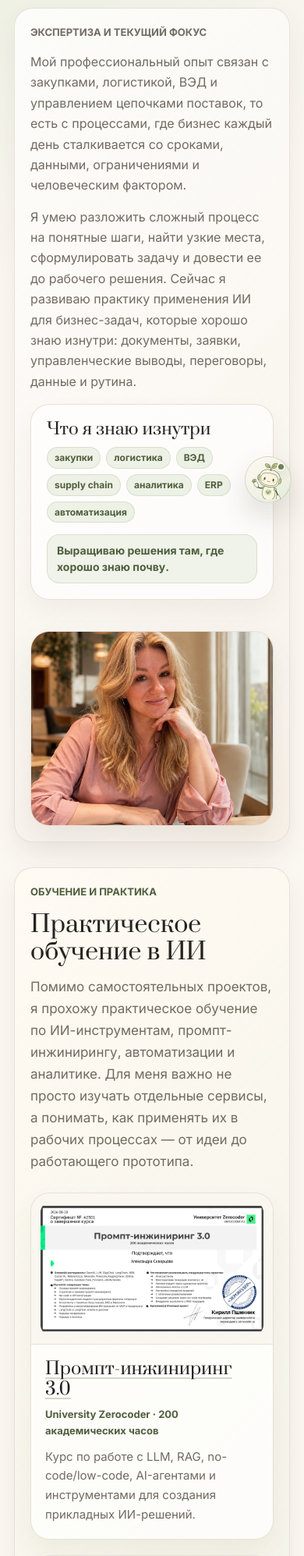
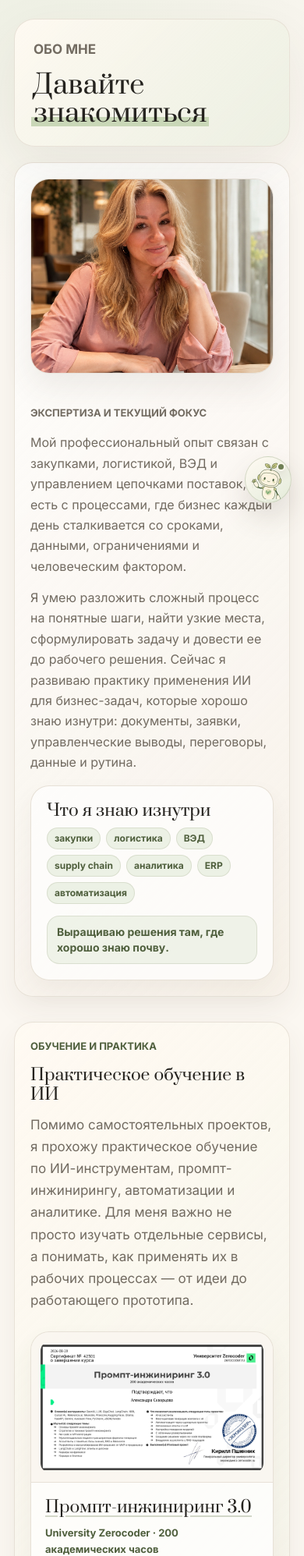
Before and after one commit to AleSkvortsova/Web-site, a Flask app: page /about in a window 390 px wide. Shown: the part 183-2178 px from the top of the page at 78% size. Run offline with Flask 3, Linux system fonts and the light colour scheme.

Commit message:
Refine about page introduction and learning typography

```diff
--- a/static/css/style.css
+++ b/static/css/style.css
@@ -1327,7 +1327,7 @@ h3 {
 
 .about-learning-heading h2 {
   margin-bottom: 12px;
-  font-size: clamp(32px, 4vw, 44px);
+  font-size: 21px;
 }
 
 .about-learning-heading > p:last-child {
@@ -1384,8 +1384,8 @@ h3 {
 
 .certificate-copy h3 {
   margin-bottom: 8px;
-  font-size: 24px;
-  line-height: 1.2;
+  font-size: 21px;
+  line-height: 1.3;
 }
 
 .certificate-copy h3 a {
@@ -1941,8 +1941,13 @@ h3 {
   }
 
   .about-photo-card {
+    order: 1;
     width: 100%;
     aspect-ratio: 4 / 3;
+  }
+
+  .about-expertise-content {
+    order: 2;
   }
 
   .about-photo-card img {
@@ -2251,16 +2256,8 @@ h3 {
     padding: 20px;
   }
 
-  .about-learning-heading h2 {
-    font-size: 30px;
-  }
-
   .certificate-copy {
     padding: 18px;
-  }
-
-  .certificate-copy h3 {
-    font-size: 22px;
   }
 
   .about-photo-card {
--- a/templates/about.html
+++ b/templates/about.html
@@ -3,6 +3,15 @@
 {% block title %}Обо мне | Александра Скворцова{% endblock %}
 
 {% block content %}
+
+<section class="page-head about-page-head">
+  <div class="intro-panel about-intro-panel">
+    <div>
+      <p class="eyebrow">Обо мне</p>
+      <h1>Давайте <span class="text-highlight">знакомиться</span></h1>
+    </div>
+  </div>
+</section>
 
 <section class="about-expertise-section">
   <div class="about-expertise-panel">
```
